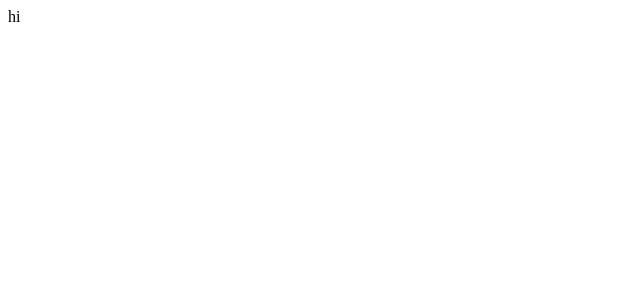
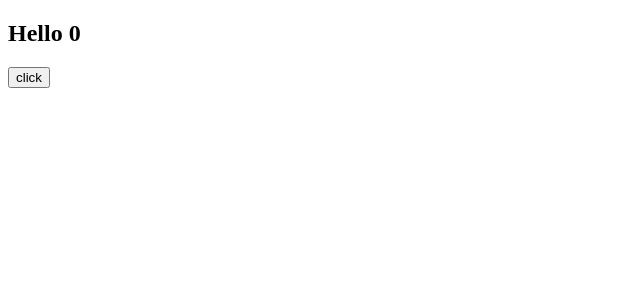
Before and after one commit to EumMericano-Study/nomad_next, a Next.js app: page / in a window 1280 px wide. Shown: the top 300 px of the page, without its empty margins (0-640 px from the left). Built offline with nearby package versions, Linux system fonts and the light colour scheme.

Commit message:
feat: Set tsx for first next with typescript

```diff
--- /dev/null
+++ b/pages/hello.ts
@@ -0,0 +1,3 @@
+export default function Hello() {
+    return "hello world";
+}
--- a/pages/index.ts
+++ /dev/null
@@ -1,3 +0,0 @@
-export default function Home() {
-    return "hi";
-}
--- /dev/null
+++ b/pages/index.tsx
@@ -0,0 +1,17 @@
+import { useState } from "react";
+
+export default function Home() {
+    const [counter, setCounter] = useState(0);
+    return (
+        <div>
+            <h2>Hello {counter}</h2>
+            <button
+                onClick={() => {
+                    setCounter(counter + 1);
+                }}
+            >
+                click
+            </button>
+        </div>
+    );
+}
```
